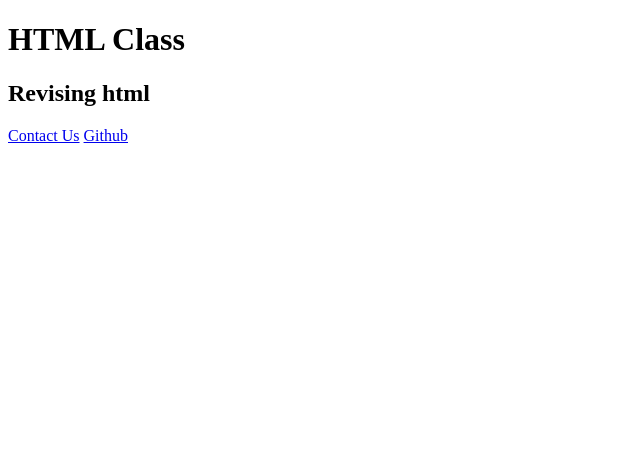
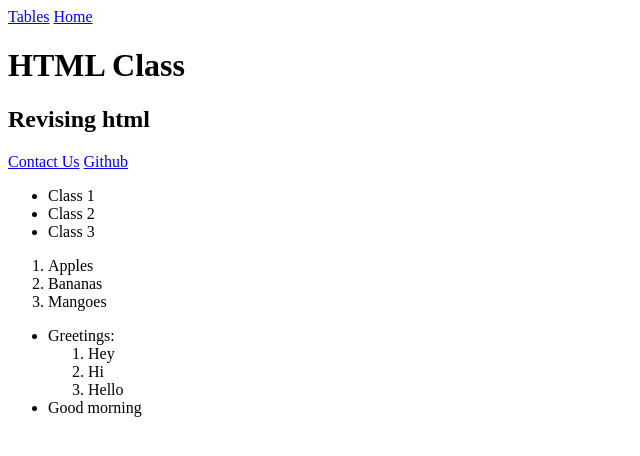
Before and after one commit to ICYEZAGATORE/ICYEZA-GATORE-IRAIS-DELICES, a plain HTML site: page index.html in a window 1280 px wide. Shown: the whole page, without its empty margins (0-640 px from the left). Drawn offline with Linux system fonts and the light colour scheme.

Commit message:
HTML Practice

```diff
--- a/index.html
+++ b/index.html
@@ -3,16 +3,45 @@
   <head>
     <meta charset="UTF-8" />
     <meta name="viewport" content="width=device-width, initial-scale=1.0" />
-    <title>SheCanCode Practice</title>
+    <title>HTML Practice</title>
     <link rel="stylesheet" type="text/css" href="./index.css" />
     <script src="./index.js"></script>
   </head>
   <body>
+    <header>
+        <a href="./tables.html">Tables</a>
+        <a href="./index.html">Home</a>
+
+  </header>
     <h1>HTML Class</h1>
     <h2>Revising html</h2>
     <a href="./SheCanCode.html">Contact Us</a>
     <a href="https://github.com/ICYEZAGATORE" target="_blank">Github</a>
     <br />
     <!-- I am practicing coding -->
+
+    <ul>
+        <li>Class 1</li>
+        <li>Class 2</li>
+        <li>Class 3</li>
+    </ul>
+    <ol>
+        <li>Apples</li>
+        <li>Bananas</li>
+        <li>Mangoes</li>
+    </ol>
+    <ul>
+        <li>Greetings:
+            <ol>
+                <li>Hey</li>
+                <li>Hi</li>
+                <li>Hello</li>
+
+            </ol>
+
+        </li>
+        <li>Good morning</li>
+    </ul>
+
   </body>
 </html>
```
Also changed, not shown: tables.html (added, +43 -0 lines).
